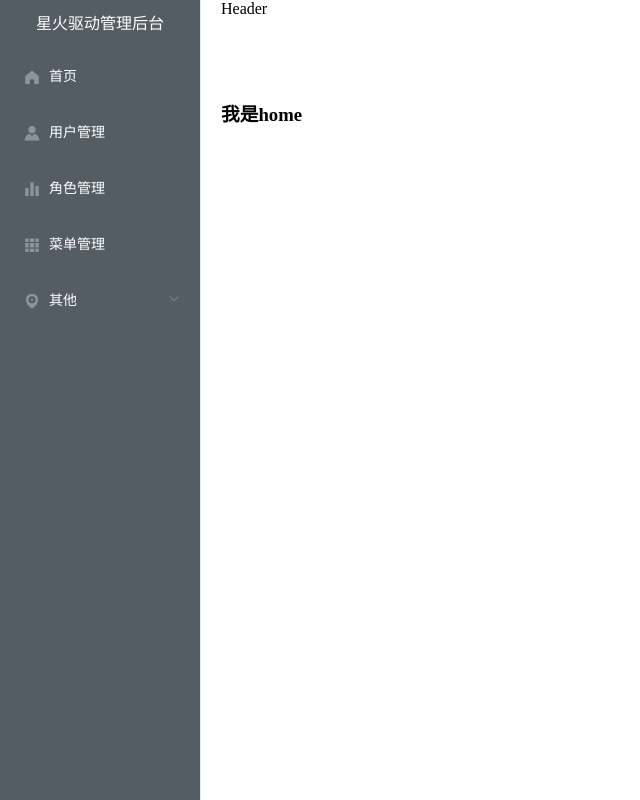
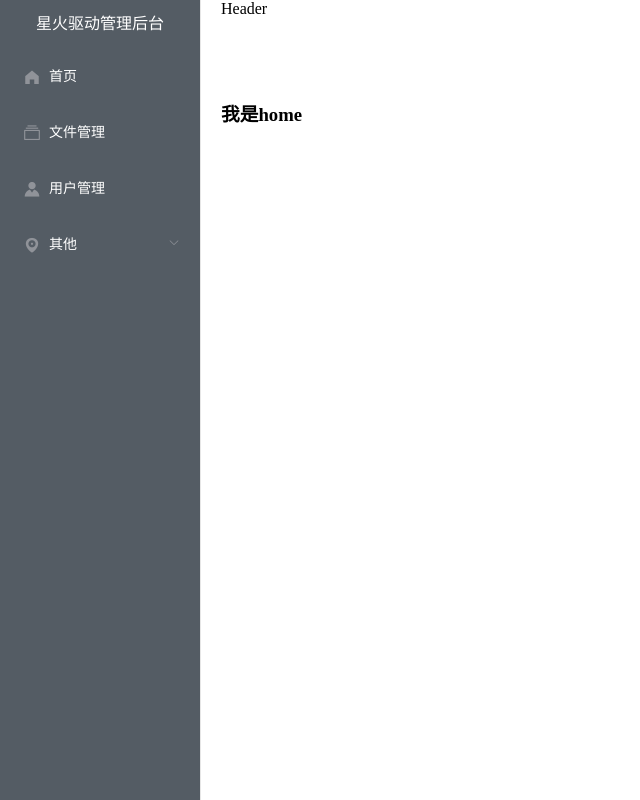
Before and after one commit to vmomenv/spark-driver-management-server-ui, a Vue app: page /#/home in a window 1280 px wide. Shown: the whole page, without its empty margins (0-640 px from the left). Built offline with nearby package versions, Linux system fonts and the light colour scheme.

Commit message:
侧边栏点击逻辑

```diff
--- a/src/components/CommonAside.vue
+++ b/src/components/CommonAside.vue
@@ -10,7 +10,7 @@
       active-text-color="#ffd04b"
     >
     <h3>星火驱动管理后台</h3>
-    <el-menu-item v-for="item in noChildren" :key="item.name" :index="item.name">
+    <el-menu-item @click="clickMenu(item)" v-for="item in noChildren" :key="item.name" :index="item.name">
         <i :class="`el-icon-${item.icon}`"></i>
         <span slot="title">{{item.label}}</span>
       </el-menu-item>
@@ -20,7 +20,7 @@
         <span slot="title">{{item.label}}</span>
       </template>
       <el-menu-item-group v-for="subItem in item.children" :key="subItem.path">
-        <el-menu-item :index="subItem.path">{{subItem.label}}</el-menu-item>
+        <el-menu-item @click="clickMenu(subItem)" :index="subItem.path">{{subItem.label}}</el-menu-item>
       </el-menu-item-group>
     </el-submenu>
   </el-menu>
@@ -58,26 +58,21 @@ import { Submenu } from 'element-ui';
                 label:"首页",
                 icon:"s-home",
                 url:"Home/home"
-            },{
+            }
+            ,{
+                path:"/file",
+                name:"file",
+                label:"文件管理",
+                icon:"files",
+                url:"File/file"
+            }
+            ,{
                 path:"/user",
                 name:"user",
                 label:"用户管理",
                 icon:"s-custom",
                 url:"User/user"
             },{
-                path:"/role",
-                name:"role",
-                label:"角色管理",
-                icon:"s-data",
-                url:"Role/role"
-            },{
-                path:"/menu",
-                name:"menu",
-                label:"菜单管理",
-                icon:"s-grid",
-                url:"Menu/menu"
-            }
-            ,{
               label:"其他",
               icon:"location",
               children:[
@@ -87,6 +82,13 @@ import { Submenu } from 'element-ui';
                   label:"页面1",
                   icon:"setting",
                   url:"Other/PageOne"
+                },
+                {
+                  path:"/page2",
+                  name:"page2",
+                  label:"页面2",
+                  icon:"setting",
+                  url:"Other/PageTwo"
                 }
               ]
               }
@@ -101,6 +103,15 @@ import { Submenu } from 'element-ui';
         },
         handleClose(key, keyPath) {
           console.log(key, keyPath);
+        },
+        //点击菜单跳转
+        clickMenu(item){
+          console.log(item)
+          //当页面路由与item.path相同时，不跳转(y与跳转路由不一致时才允许跳转)
+          if(this.$route.path!== item.path && !(this.$route.path ==='/home' && (item.path==='/home' || item.path==='/'))){
+            this.$router.push(item.path)
+          }
+
         }
       },
       //计算数据过滤，应对不同账号权限问题
--- a/src/router/index.js
+++ b/src/router/index.js
@@ -3,6 +3,12 @@ import VueRouter from 'vue-router'
 import Home from '../views/Home.vue'
 import User from '../views/User.vue'
 import Main from '../views/Main.vue'
+import File from '../views/File.vue'
+import PageOne from '../views/PageOne.vue'
+import PageTwo from '../views/PageTwo.vue'
+
+
+
 Vue.use(VueRouter)
 
 //将路由与组件进行映射
@@ -11,9 +17,13 @@ const routes = [
     {
         path: '/',
         component: Main,
+        redirect: '/home', //当路径为/时重定向到home
         children: [
             { path: 'home', component: Home },
-            { path: 'user', component: User }
+            { path: 'user', component: User },
+            { path: 'file', component: File },
+            { path: 'page1', component: PageOne },
+            { path: 'page2', component: PageTwo }
         ]
     }
 ]
--- /dev/null
+++ b/src/views/File.vue
@@ -0,0 +1,10 @@
+<template>
+    <h1>我是File</h1>
+</template>
+<script>
+export default {
+    data(){
+        return{}
+    }
+}
+</script>
--- /dev/null
+++ b/src/views/PageOne.vue
@@ -0,0 +1,10 @@
+<template>
+    <h1>我是PageOne</h1>
+</template>
+<script>
+export default {
+    data(){
+        return{}
+    }
+}
+</script>
--- /dev/null
+++ b/src/views/PageTwo.vue
@@ -0,0 +1,10 @@
+<template>
+    <h1>我是PageTwo</h1>
+</template>
+<script>
+export default {
+    data(){
+        return{}
+    }
+}
+</script>
```
